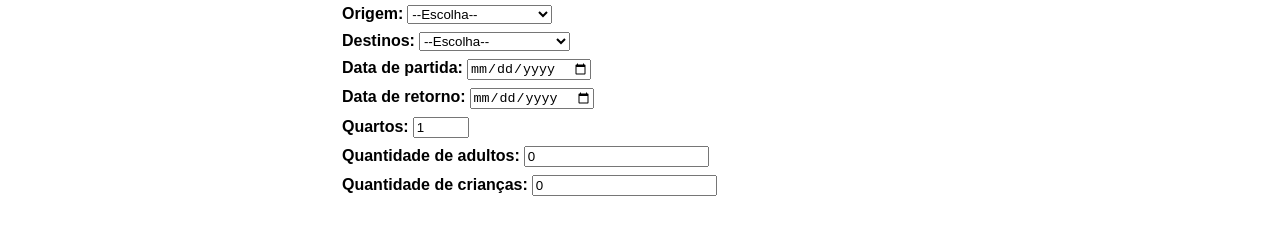
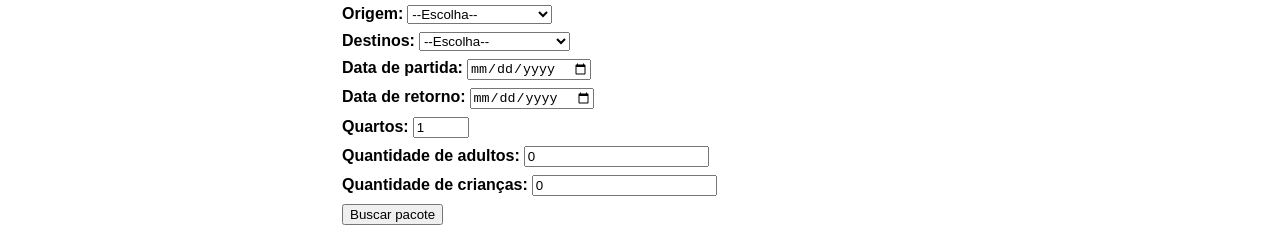
Before and after one commit to Alan2277/intprogwb, a plain HTML site: page projeto01/pacotes.html in a window 1280 px wide. Shown: the part 608-845 px from the top of the page. Before the commit the page ends 816 px from the top, so only its background shows below. Drawn offline with Linux system fonts and the light colour scheme.

Commit message:
Update pacotes.html

```diff
--- a/projeto01/pacotes.html
+++ b/projeto01/pacotes.html
@@ -165,6 +165,10 @@
                     <input type="number" name="ncrianca" id="ncrianca" value="0" min="0">
                 </div>
 
+                <div class="cadastro">
+                    <input type="button" value="Buscar pacote">
+                </div>
+
             </form>
         </div>
     </div>
```
